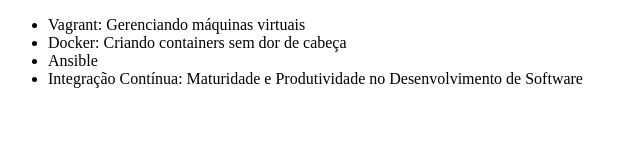
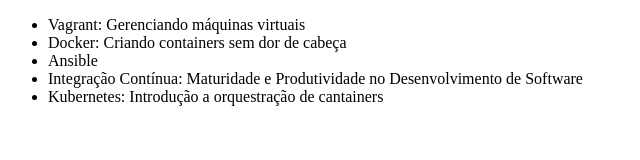
Before and after one commit to lenya8/aluraGit, a plain HTML site: page index.html in a window 1280 px wide. Shown: the whole page, without its empty margins (0-640 px from the left). Drawn offline with Linux system fonts and the light colour scheme.

```diff
--- a/index.html
+++ b/index.html
@@ -10,6 +10,7 @@
 		<li>Docker: Criando containers sem dor de cabeça</li>
 		<li>Ansible</li>
 		<li>Integração Contínua: Maturidade e Produtividade no Desenvolvimento de Software</li>
+		<li>Kubernetes: Introdução a orquestração de cantainers</li>
 	</ul>
 </body>
 </html>
```
